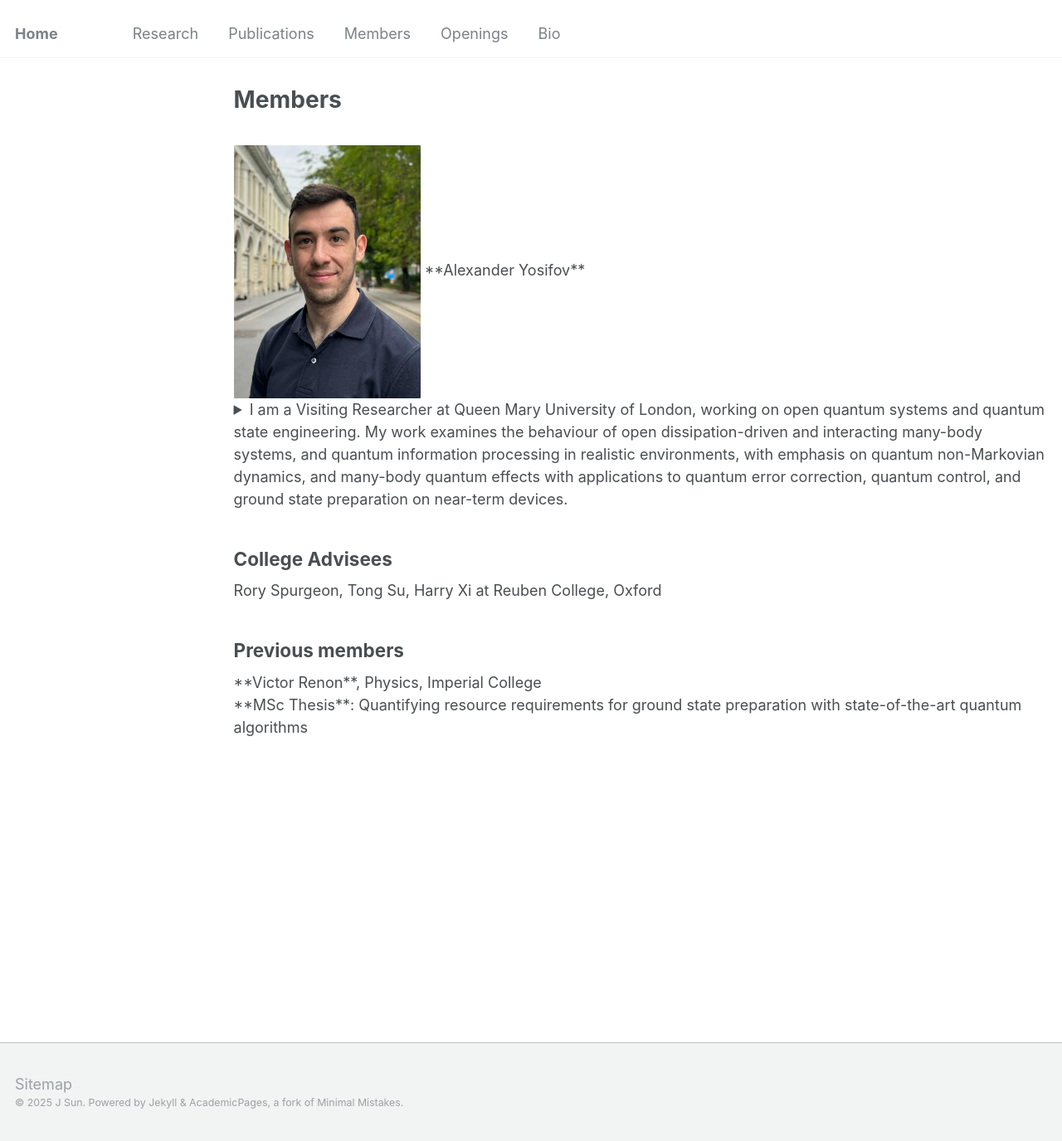
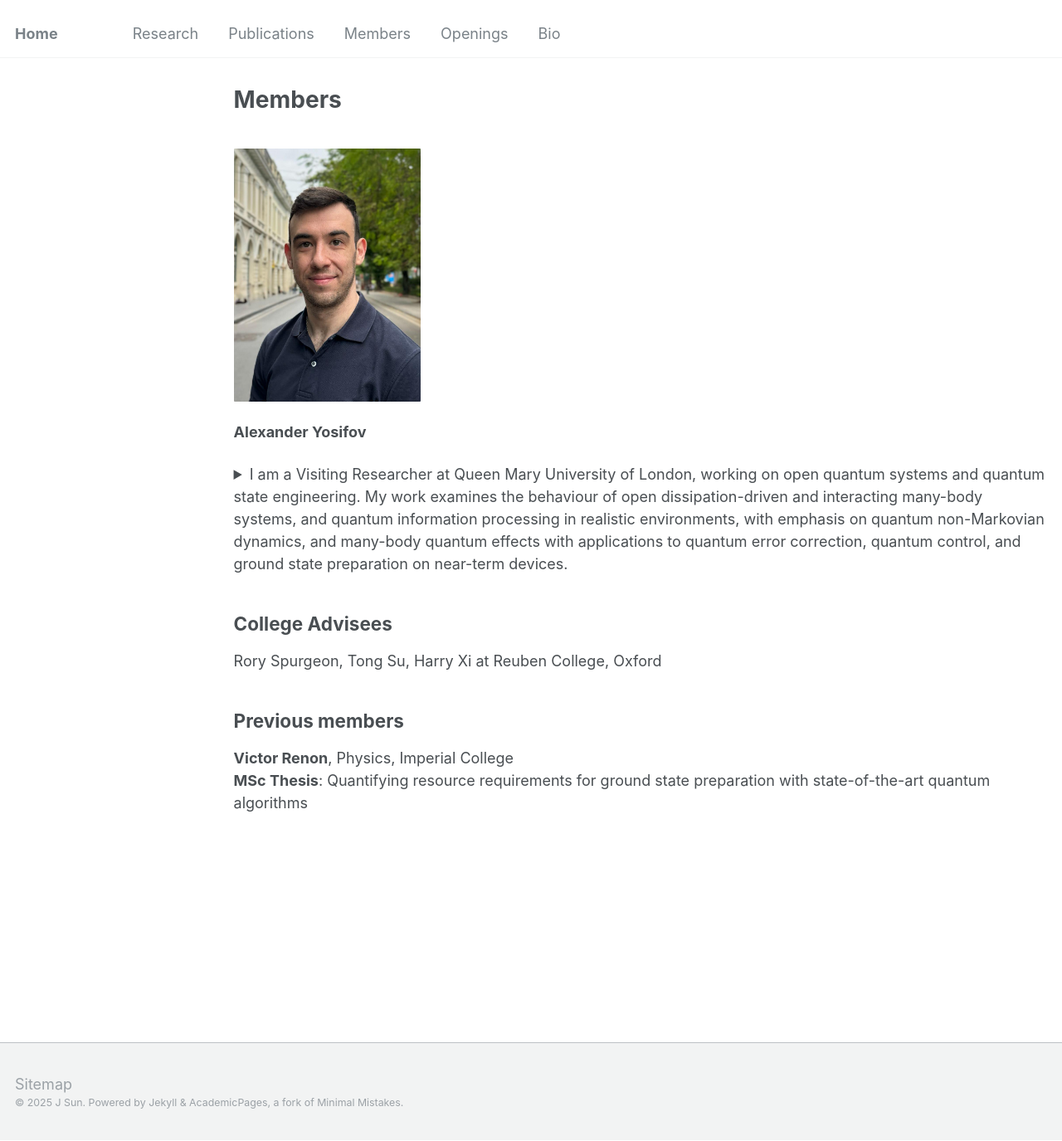
Before and after one commit to jinzhao-sun/jinzhao-sun.github.io, a Jekyll site: the page built from _pages/members.md, in a window 1280 px wide and 1375 px high. Shown: the whole window at 83% size. Built offline with Jekyll 4.4.1, drawn with Linux system fonts in a browser that asks for light colours.

Commit message:
Update members.md

```diff
--- a/_pages/members.md
+++ b/_pages/members.md
@@ -9,7 +9,7 @@ redirect_from:
 
 {% include base_path %}
 
-<div style="text-align: left !important;">
+
 
 <br>
 <img src="/images/Alexander.jpg" alt="Description" style="border-radius: 1px; box-shadow: 0 0px 1px rgba(0, 0, 0, 0.02); border: 0px solid #ccc; width: 225px;">
@@ -30,6 +30,3 @@ Rory Spurgeon, Tong Su, Harry Xi at Reuben College, Oxford
 
 **Victor Renon**, Physics, Imperial College<br>
 **MSc Thesis**: Quantifying resource requirements for ground state preparation with state-of-the-art quantum algorithms
-
-
-</div>
```
